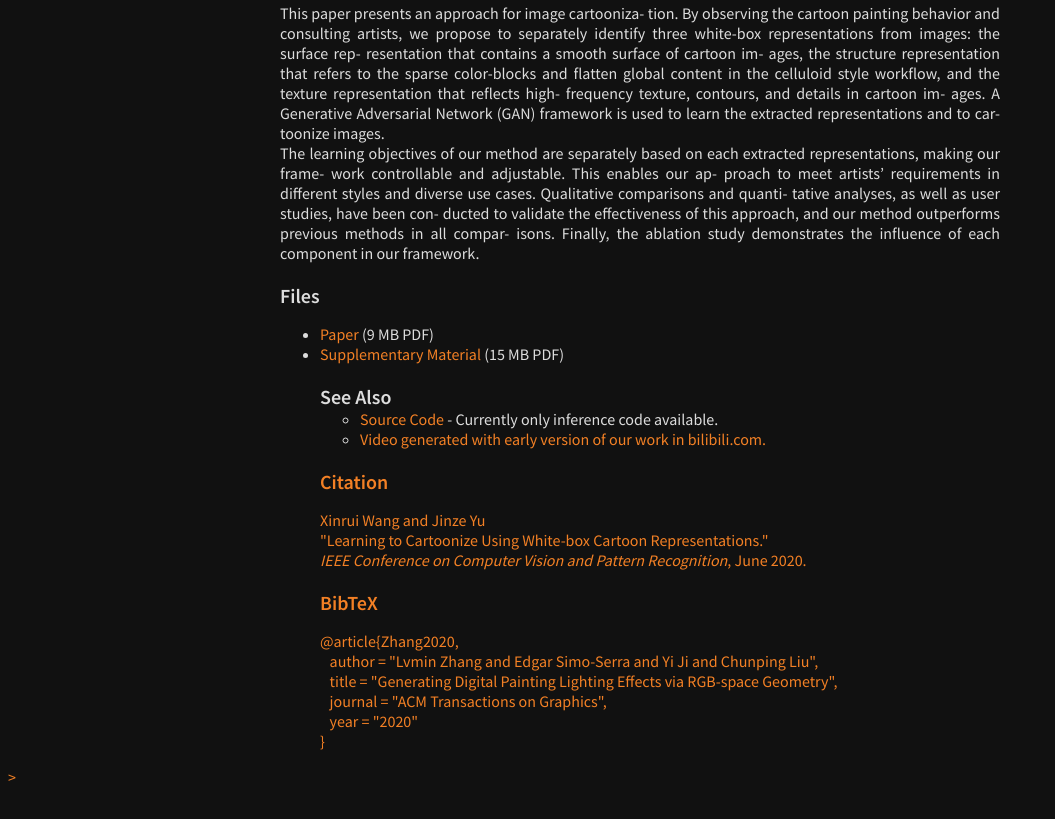
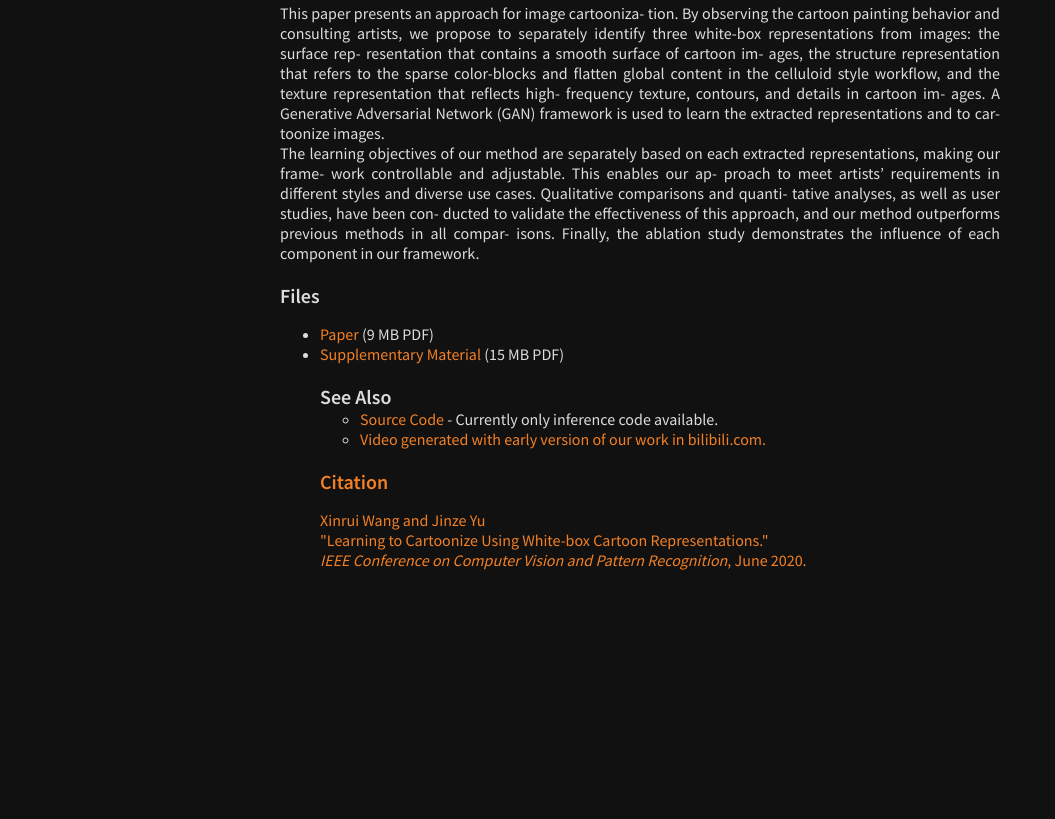
Before and after one commit to SystemErrorWang/White-box-Cartoonization, a plain HTML site: page index.html in a window 1280 px wide. Shown: the part 594-1413 px from the top of the page, without its empty margins (0-1055 px from the left). After the commit the page ends 1252 px from the top, so only its background shows below. Drawn offline with Linux system fonts and the light colour scheme.

Commit message:
Update index.html

```diff
--- a/index.html
+++ b/index.html
@@ -55,18 +55,6 @@ Xinrui Wang and Jinze Yu<br>
 "Learning to Cartoonize Using White-box Cartoon Representations."<br>
 <i>IEEE Conference on Computer Vision and Pattern Recognition</i>, June 2020.
 
-<!
-</p><div class="header">BibTeX</div>
-<p>
-</p><pre>@article{Zhang2020,
-   author = "Lvmin Zhang and Edgar Simo-Serra and Yi Ji and Chunping Liu",
-   title = "Generating Digital Painting Lighting Effects via RGB-space Geometry",
-   journal = "ACM Transactions on Graphics",
-   year = "2020"
-}
-</pre>
-</div>
->
 
 
 </body></html>
```
